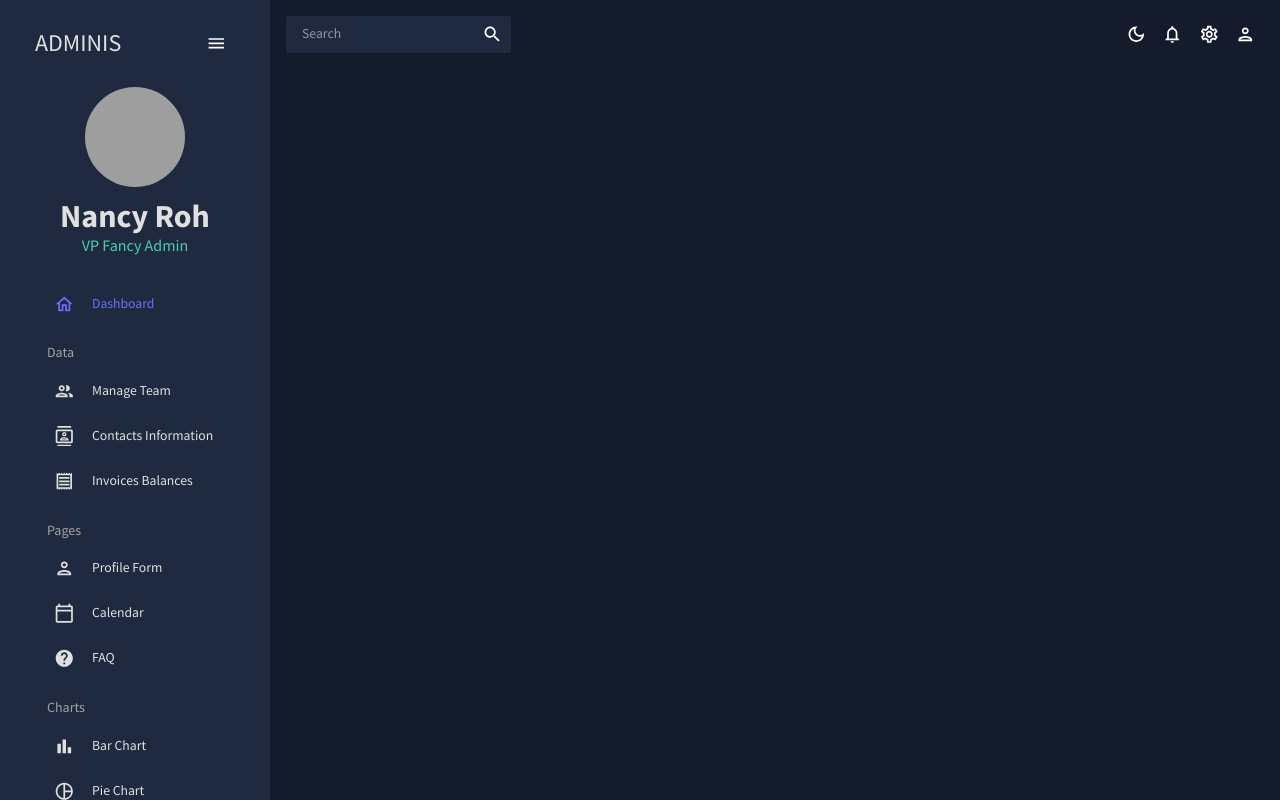
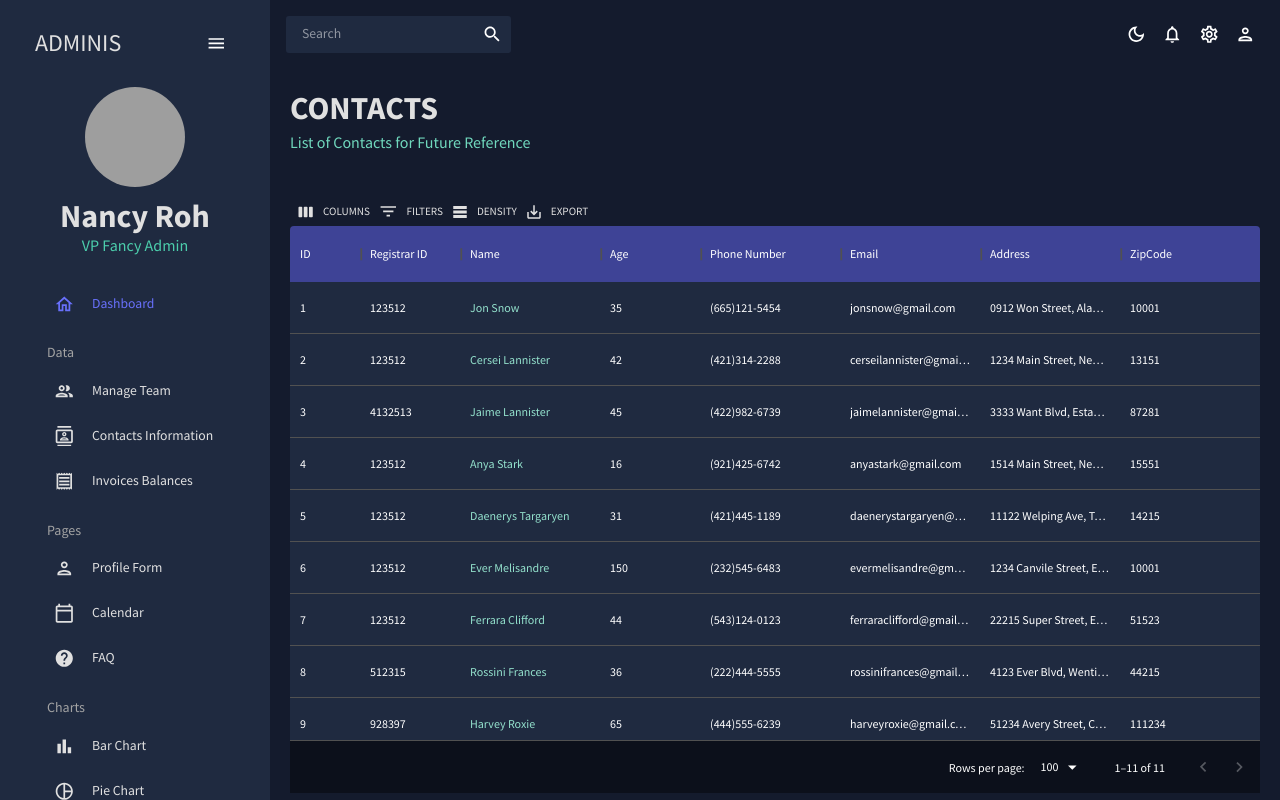
Before and after one commit to anita-brown/react_admin_dashboard, a React (Create React App) app: page /contacts in a window 1280 px wide. Built offline with nearby package versions, Linux system fonts and the light colour scheme; grey boxes are pictures that could not be loaded.

Commit message:
chore: implemented data grid for contacts

```diff
--- a/src/App.js
+++ b/src/App.js
@@ -5,8 +5,8 @@
 import SideBar from "./scenes/global/SideBar";
 import Dashboard from "./scenes/dashboard";
 import Team from "./scenes/team";
+import Contacts from "./scenes/contacts";
 // import Invoices from "./scenes/invoices";
-// import Contacts from "./scenes/contacts";
 // import Bar from "./scenes/bar";
 // import Form from "./scenes/form";
 // import Line from "./scenes/line";
@@ -30,8 +30,8 @@
             <Routes>
               <Route path="/" element={<Dashboard />} />
               <Route path="/team" element={<Team />} />
+              <Route path="/contacts" element={<Contacts />} />
               {/* <Route path="/invoices" element={<Invoices />} /> */}
-              {/* <Route path="/contacts" element={<Contacts />} /> */}
               {/* <Route path="/bar" element={<Bar />} /> */}
               {/* <Route path="/form" element={<Form />} /> */}
               {/* <Route path="/line" element={<Line />} /> */}
--- /dev/null
+++ b/src/scenes/contacts/index.jsx
@@ -0,0 +1,59 @@
+import { Box, useTheme } from "@mui/material";
+import { DataGrid, GridToolbar } from "@mui/x-data-grid";
+import { tokens } from "../../theme";
+import { mockDataContacts } from "../../data/mockData";
+import Header from "../../components/Header";
+
+const Team = () => {
+    const theme = useTheme();
+    const colors = tokens(theme.palette.mode);
+    const columns = [
+        { field: "id", headerName: "ID", flex: 0.5 },
+        { field: "registrarId", headerName: "Registrar ID"},
+        { field: "name", headerName: "Name", flex: 1, cellClassName: "name-column--cell" },
+        { field: "age", headerName: "Age", type: "number", headerAlign: "left", align: "left" },
+        { field: "phone", headerName: "Phone Number", flex: 1 },
+        { field: "email", headerName: "Email", flex: 1 },
+        { field: "address", headerName: "Address", flex: 1 },
+        { field: "zipCode", headerName: "ZipCode", flex: 1 },
+
+    ];
+
+    return (
+        <Box m="20px">
+            <Header title="CONTACTS" subtitle="List of Contacts for Future Reference" />
+            <Box
+                m="40px 0 0 0"
+                height="75vh"
+                sx={{
+                    "& .MuiDataGrid-root": {
+                        border: "none",
+                    },
+                    "& .MuiDataGrid-cell": {
+                        borderBottom: "none",
+                    },
+                    "& .name-column--cell": {
+                        color: colors.greenAccent[300],
+                    },
+                    "& .MuiDataGrid-columnHeaders": {
+                        backgroundColor: colors.blueAccent[700],
+                        borderBottom: "none",
+                    },
+                    "& .MuiDataGrid-virtualScroller": {
+                        backgroundColor: colors.primary[400],
+                    },
+                    "& .MuiDataGrid-footerContainer": {
+                        backgroundColor: colors.primary[700],
+                    },
+                    "& .MuiDataGrid-toolbarContainer .MuiButton-text": {
+                        color: `${colors.grey[100]} !important`,
+                    },
+                }}
+            >
+                <DataGrid rows={mockDataContacts} columns={columns} components={{Toolbar: GridToolbar}} />
+            </Box>
+        </Box>
+    );
+};
+
+export default Team;
--- a/src/scenes/team/index.jsx
+++ b/src/scenes/team/index.jsx
@@ -2,10 +2,8 @@
 import { DataGrid } from "@mui/x-data-grid";
 import { tokens } from "../../theme";
 import { mockDataTeam } from "../../data/mockData";
-// import AdminPanelSettingsOutlinedIcon from '@mui/icons-material/AdminPanelSettingsOutlinedIcon'
 import AdminPanelSettingsOutlinedIcon from "@mui/icons-material/AdminPanelSettingsOutlined";
 import LockOpenOutlinedIcon from "@mui/icons-material/LockOpenOutlined";
-// import LockOpenOutlinedIcon from '@mui/icons-material/LockOpenOutlinedIcon'
 import SecurityOutlinedIcon from "@mui/icons-material/SecurityOutlined";
 import Header from "../../components/Header";
 
```
